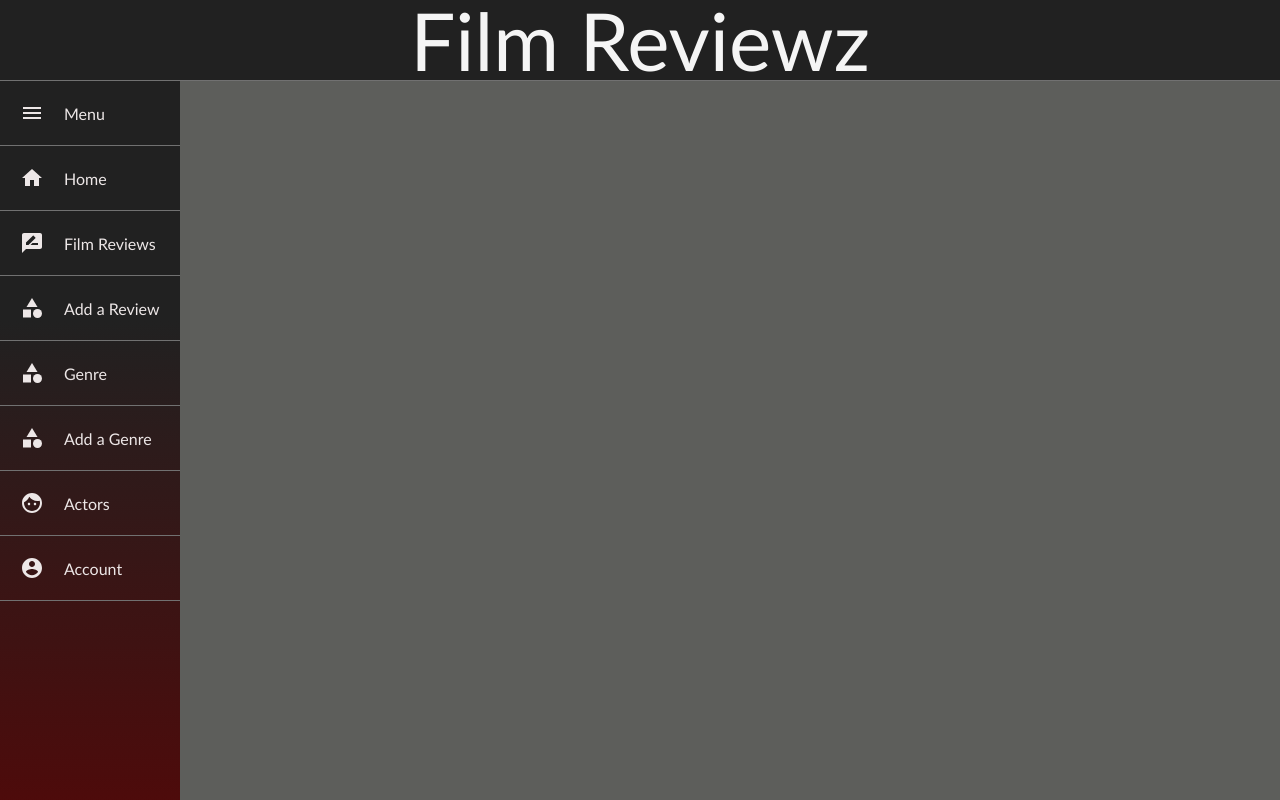
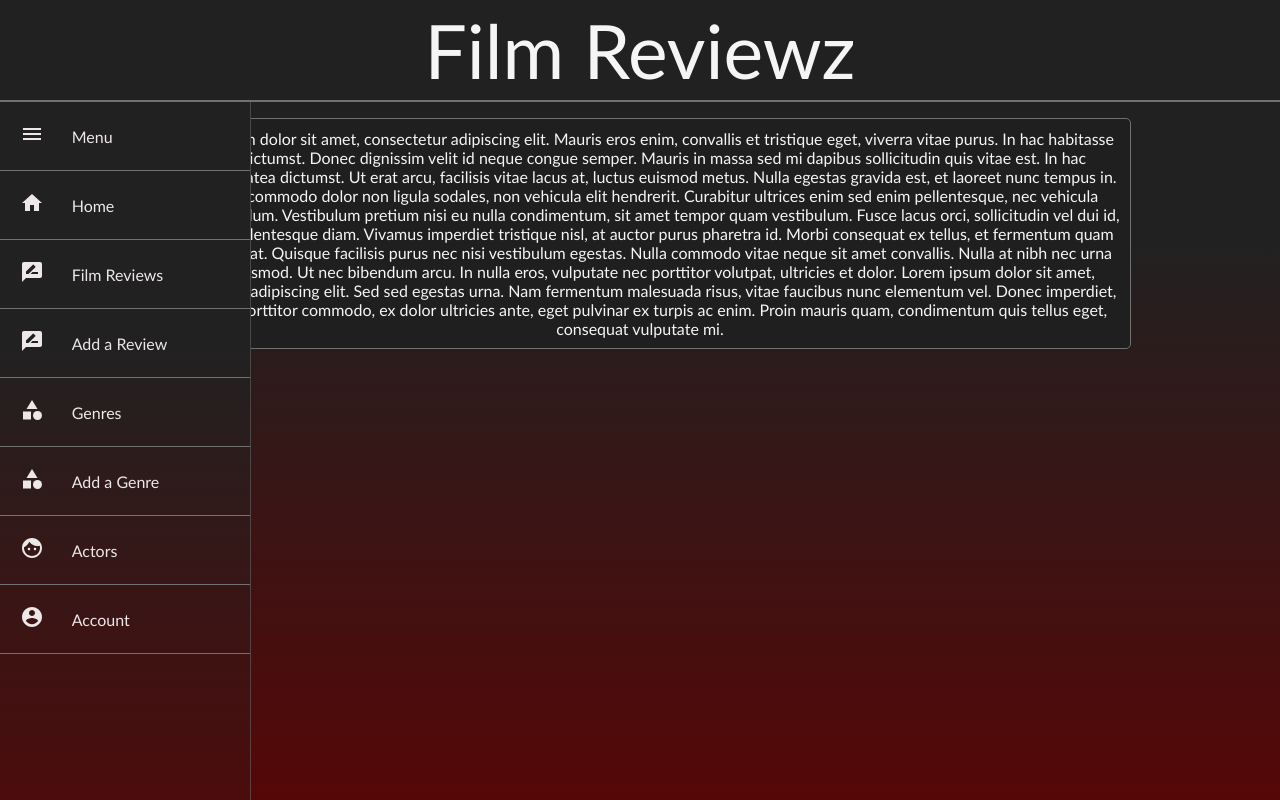
Before and after one commit to Maciejw52/Film_review_website, a React (Create React App) app: page / in a window 1280 px wide. Built offline with nearby package versions, Linux system fonts and the light colour scheme.

Commit message:
Big navbar changes and added links and routes for the router

```diff
--- a/src/App.css
+++ b/src/App.css
@@ -2,26 +2,27 @@
   width: 100%;
   height: 100%;
   background-color: #181818;
+  min-width: 800px;
 }
 
 body {
   width: 100%;
+  height: 100vh;
   margin: 0;
   padding: 0;
-  background-color: #5d5e5b;
+  background: linear-gradient(180deg, #212121 30%, #550707 100%);
   font-family: 'Gill Sans', 'Gill Sans MT', "Calibri", 'Trebuchet MS', sans-serif;
 }
 
 .Header {
   display: flex;
-  height: 10vh;
+  height: 100px;
   width: 100%;
   background-color: #212121;
   color: whitesmoke;
-  border-bottom: 1px solid #717171;
+  border-bottom: 2px solid #717171;
   justify-content: center;
-  font-size: 10vh;
-  font-family: 'Gill Sans', 'Gill Sans MT', "Calibri", 'Trebuchet MS', sans-serif;
+  font-size: 75px;
 }
 
 .Header:hover {
@@ -43,3 +44,20 @@ body {
   display: flex;
   flex-direction: row;
 }
+
+.templatePage {
+  height: 100%;
+  width: fit-content;
+  max-width: 75%;
+  margin: auto;
+  display: flex;
+  padding: 10px 10px 10px 10px;
+  margin-top: 2vh;
+  text-align: center;
+  align-items: center;
+  border: 1px solid #717171;
+  border-radius: 5px;
+  background-color: #1f1f1f;
+  color: #F5F5F5;
+  margin-left: max(20%, );
+}
--- a/src/App.js
+++ b/src/App.js
@@ -1,12 +1,31 @@
 import './App.css';
+import React from "react";
 import Header from './components/Header/Header';
-import Navigation from './components/Navigation/Navigation';
+import NavigationSidebar from './components/Navigation/Navigation';
+import Homepage from "./components/Homepage/Homepage";
+import {
+  BrowserRouter as Router,
+  Routes,
+  Route
+} from 'react-router-dom';
 
 function App() {
   return (
     <>
-      <Header/>
-      <Navigation/>
+      <Router>
+        <Header/>
+        <NavigationSidebar />
+        <div className='templatePage'>
+          <Routes>
+            <Route exact path="/" element={<Homepage />} />
+
+            {/*<Route exact path="/reviews" element={<ReviewPage/>} />
+            <Route path="/reviews/:review_id" element={<SingleReviewPage/>} />
+            <Route path="/reviews/category/:category" element={<ReviewPage/>} />*/}
+          </Routes>
+        </div>
+
+      </Router>
     </>
   );
 }
--- a/src/components/Homepage/Homepage.js
+++ b/src/components/Homepage/Homepage.js
@@ -2,7 +2,9 @@ import React from 'react'
 
 function Homepage() {
   return (
-    <div>Homepage</div>
+    <div>Lorem ipsum dolor sit amet, consectetur adipiscing elit. Mauris eros enim, convallis et tristique eget, viverra vitae purus. In hac habitasse platea dictumst. Donec dignissim velit id neque congue semper. Mauris in massa sed mi dapibus sollicitudin quis vitae est. In hac habitasse platea dictumst. Ut erat arcu, facilisis vitae lacus at, luctus euismod metus. Nulla egestas gravida est, et laoreet nunc tempus in. Praesent commodo dolor non ligula sodales, non vehicula elit hendrerit.
+
+Curabitur ultrices enim sed enim pellentesque, nec vehicula mauris interdum. Vestibulum pretium nisi eu nulla condimentum, sit amet tempor quam vestibulum. Fusce lacus orci, sollicitudin vel dui id, volutpat pellentesque diam. Vivamus imperdiet tristique nisl, at auctor purus pharetra id. Morbi consequat ex tellus, et fermentum quam scelerisque at. Quisque facilisis purus nec nisi vestibulum egestas. Nulla commodo vitae neque sit amet convallis. Nulla at nibh nec urna mollis euismod. Ut nec bibendum arcu. In nulla eros, vulputate nec porttitor volutpat, ultricies et dolor. Lorem ipsum dolor sit amet, consectetur adipiscing elit. Sed sed egestas urna. Nam fermentum malesuada risus, vitae faucibus nunc elementum vel. Donec imperdiet, tellus vel porttitor commodo, ex dolor ultricies ante, eget pulvinar ex turpis ac enim. Proin mauris quam, condimentum quis tellus eget, consequat vulputate mi.</div>
   )
 }
 
--- a/src/components/Navigation/Navigation.css
+++ b/src/components/Navigation/Navigation.css
@@ -1,10 +1,17 @@
 .NavigationMenu {
   position: fixed;
+  display: flex;
+  flex-direction: column;
   min-height: 90vh;
   height: 100%;
+  width: 250px;
+  top: calc(100px + 2px);
+  bottom: 0;
   left: 0;
-  transition: transform 250ms ease-in-out;
   background: linear-gradient(180deg, #212121 30%, #550707 100%);
+  transition: width 300ms;
+  visibility: visable;
+  border-right: 1px solid rgba(113, 113, 113, 0.5);
 }
 
 .NavigationList {
@@ -12,7 +19,20 @@
   padding: 0;
 }
 
-.NavObject {
+.NavObjectHeader {
+  padding: 20px;
+  width: auto;
+  border-bottom: 0.5px solid #717171;
+  list-style-type: none;
+  display: flex;
+  flex-direction: row;
+  color: rgb(237, 231, 231);
+  justify-content: center;
+  align-items: center;
+  cursor: default;
+}
+
+.NavObjectItems {
   padding: 20px;
   width: auto;
   border-bottom: 0.5px solid #717171;
@@ -25,15 +45,40 @@
   cursor: pointer;
 }
 
-.NavObject #NavComponentIcon {
-  display: grid;
+.NavComponentIcon {
+  width: 1.75em;
+  height: 1.75em;
+  margin-right: 20px;
+  cursor: pointer;
+  user-select: none;
+  justify-content: center;
+  align-items: center;
+  flex: 20%;
 }
 
-.NavObject #NavComponentTitle {
+.NavComponentTitle {
   white-space: nowrap;
-  display: grid;
   text-align: left;
-  padding-left: 20px;
   flex: 100%;
-  transition: transform 250ms ease-in-out;
 }
+
+.NavObjectItems:hover {
+  background-color: rgba(255, 255, 255, 0.05);
+}
+
+/* Coollapsed Navbar CSS */
+.NavigationMenu.collapsed {
+  width: 64px;
+  transition: width 500ms;
+
+}
+
+.NavigationMenu.collapsed .NavComponentIcon {
+  margin-right: 0;
+}
+
+.NavigationMenu.collapsed .NavComponentTitle {
+  display: none;
+  transition: display 500ms;
+  animation-delay: display 2s;
+}
--- a/src/components/Navigation/Navigation.js
+++ b/src/components/Navigation/Navigation.js
@@ -1,30 +1,58 @@
 import React from 'react'
 import "./Navigation.css"
 import { NavigationObjects } from './NavigationObjects'
+import { useState } from 'react';
+import { Link } from "react-router-dom";
 
-function Navigation() {
+
+function NavigationSidebar() {
+
+  const sidebarCollapsed = localStorage.getItem("sidebar-collapsed");
+  const [navIsShown, setNavIsShown] = useState(sidebarCollapsed ? false : true);
+
+  const handleToggle = () => {
+    if (navIsShown) {
+      console.log("toggle nav")
+      setNavIsShown(false);
+      localStorage.setItem("sidebar-collapsed", true);
+      return;
+    }
+    console.log("toggle")
+    setNavIsShown(true);
+    localStorage.removeItem("sidebar-collapsed");
+  }
+
 
   return (
-        <nav>
-            <div className='NavigationMenu'>
-                <ul className='NavigationList' style={{width: "fit-content"}}>
+    <nav className={navIsShown ? "NavigationMenu" : "NavigationMenu collapsed"}>
+      <ul className='NavigationList'>
         {NavigationObjects.map((singleNavObject, key) => {
+          if (singleNavObject.title === "Menu") {
+            return (
+              <div key={key}>
+              <li key={singleNavObject.title} className={"NavObjectHeader"}>
+                <div className="NavComponentIcon" onClick={handleToggle}>{singleNavObject.icon}</div>
+                <span className="NavComponentTitle">{singleNavObject.title}</span>
+              </li>
+            </div>
+            );
+          }
           return(
             <div key={key}>
+              <Link style={{textDecoration: 'none'}} to={`${singleNavObject.link}`}>
               <li
                 key={singleNavObject.title}
-                                className="NavObject">
-                                    <div id="NavComponentIcon">{singleNavObject.icon}</div>
-                                    <div id="NavComponentTitle">{singleNavObject.title}</div>
+                className={"NavObjectItems"}>
+                <div className="NavComponentIcon">{singleNavObject.icon}</div>
+                <span className="NavComponentTitle">{singleNavObject.title}</span>
                 </li>
+              </Link>
             </div>
           )
         })}
       </ul>
-            </div>
     </nav>
   )
 }
 
-
-export default Navigation
+export default NavigationSidebar;
--- a/src/components/Navigation/NavigationObjects.js
+++ b/src/components/Navigation/NavigationObjects.js
@@ -4,12 +4,13 @@ import CategoryIcon from "@material-ui/icons/Category";
 import ReviewsIcon from "@material-ui/icons/RateReview"
 import AccountCircleIcon from "@material-ui/icons/AccountCircle";
 import FaceSharp from '@material-ui/icons/FaceSharp';
-import Menu from "@material-ui/icons/Menu";
+import Menu from "@material-ui/icons/Menu"
+
 
 export const NavigationObjects = [
     {
         title: "Menu",
-        icon: <Menu/>,
+        icon: <Menu />,
     },
     {
         title: "Home",
@@ -23,23 +24,23 @@ export const NavigationObjects = [
     },
     {
         title: "Add a Review",
-        icon: <CategoryIcon/>,
+        icon: <ReviewsIcon/>,
         link: "/reviews/new"
     },
     {
-        title: "Genre",
+        title: "Genres",
         icon: <CategoryIcon/>,
         link: "/genres"
     },
     {
         title: "Add a Genre",
         icon: <CategoryIcon />,
-        link: "/genres"
+        link: "/genres/new"
     },
     {
         title: "Actors",
         icon: <FaceSharp />,
-        link: "/categories"
+        link: "/actors"
     },
     {
         title: "Account",
```
Lines whose indentation alone changed are shown as unchanged.
